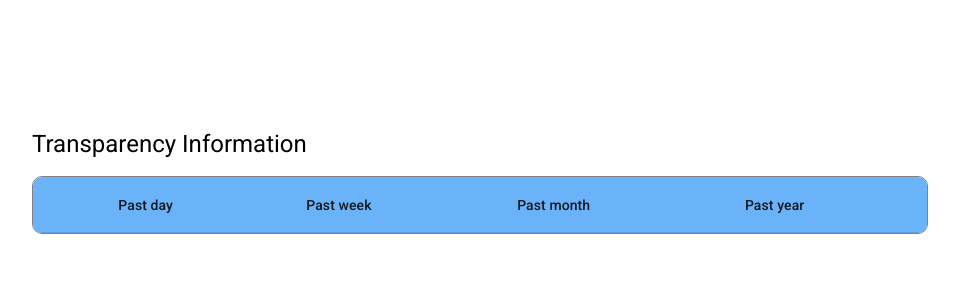
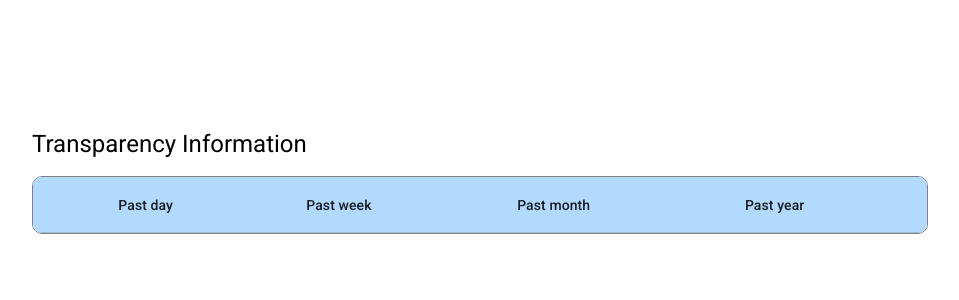
Before and after one commit to Danny1100/getupapp, an Angular app: page / in a window 1280 px wide. Shown: the top 300 px of the page, without its empty margins (160-1119 px from the left). Built offline with nearby package versions, Linux system fonts and the light colour scheme; no server answers.

Commit message:
table styling colour

```diff
--- a/src/app/transparency-table/transparency-table.component.css
+++ b/src/app/transparency-table/transparency-table.component.css
@@ -9,7 +9,7 @@
   overflow: hidden;
 }
 .header {
-  background-color: #6bb3f8;
+  background-color: #b2d9ff;
 }
 .row {
   background-color: #f6f6f6;
```
